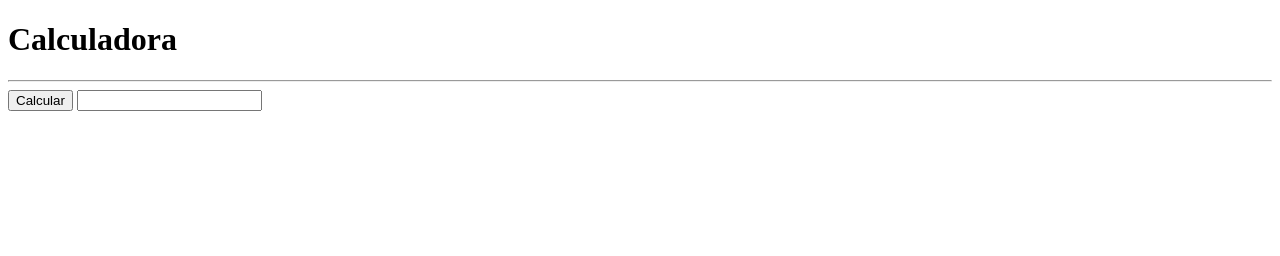
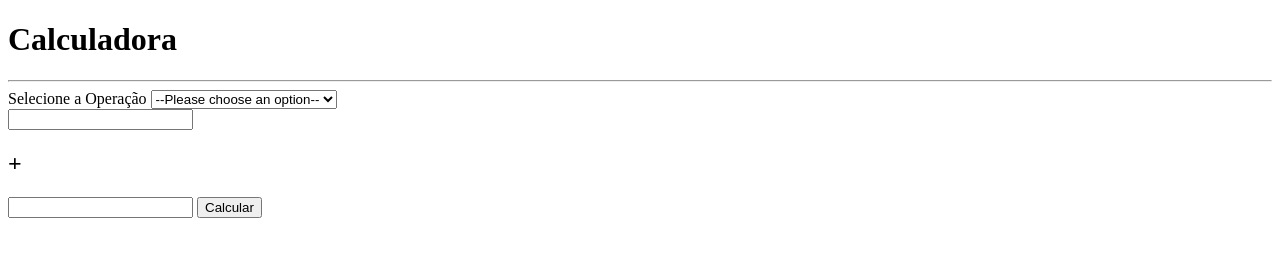
Before and after one commit to luisfriedrich/calculadora-ada-tech, a plain HTML site: page index.html in a window 1280 px wide. Drawn offline with Linux system fonts and the light colour scheme.

Commit message:
esqueleto-basico

```diff
--- a/index.html
+++ b/index.html
@@ -1,17 +1,32 @@
 <!DOCTYPE html>
 <html lang="en">
+
 <head>
     <meta charset="UTF-8">
     <meta name="viewport" content="width=device-width, initial-scale=1.0">
     <title>Document</title>
 </head>
+
 <body>
     <h1> Calculadora </h1>
     <hr>
+    <label for="operacao-select">Selecione a Operação</label>
+
+    <select name="operacao" id="operacao-select">
+        <option value="">--Please choose an option--</option>
+        <option value="adicao">Adição</option>
+        <option value="subtracao">Subtração</option>
+        <option value="multiplicacao">Multiplicação</option>
+        <option value="divisao">Divisão</option>
+    </select>
+    <br>
+    <input type="number">
+    <h2>+</h2>
+    <input type="number">
     <button>Calcular</button>
-    <input type="text">
 
 </body>
 
 <script src="script.js"></script>
+
 </html>
```
